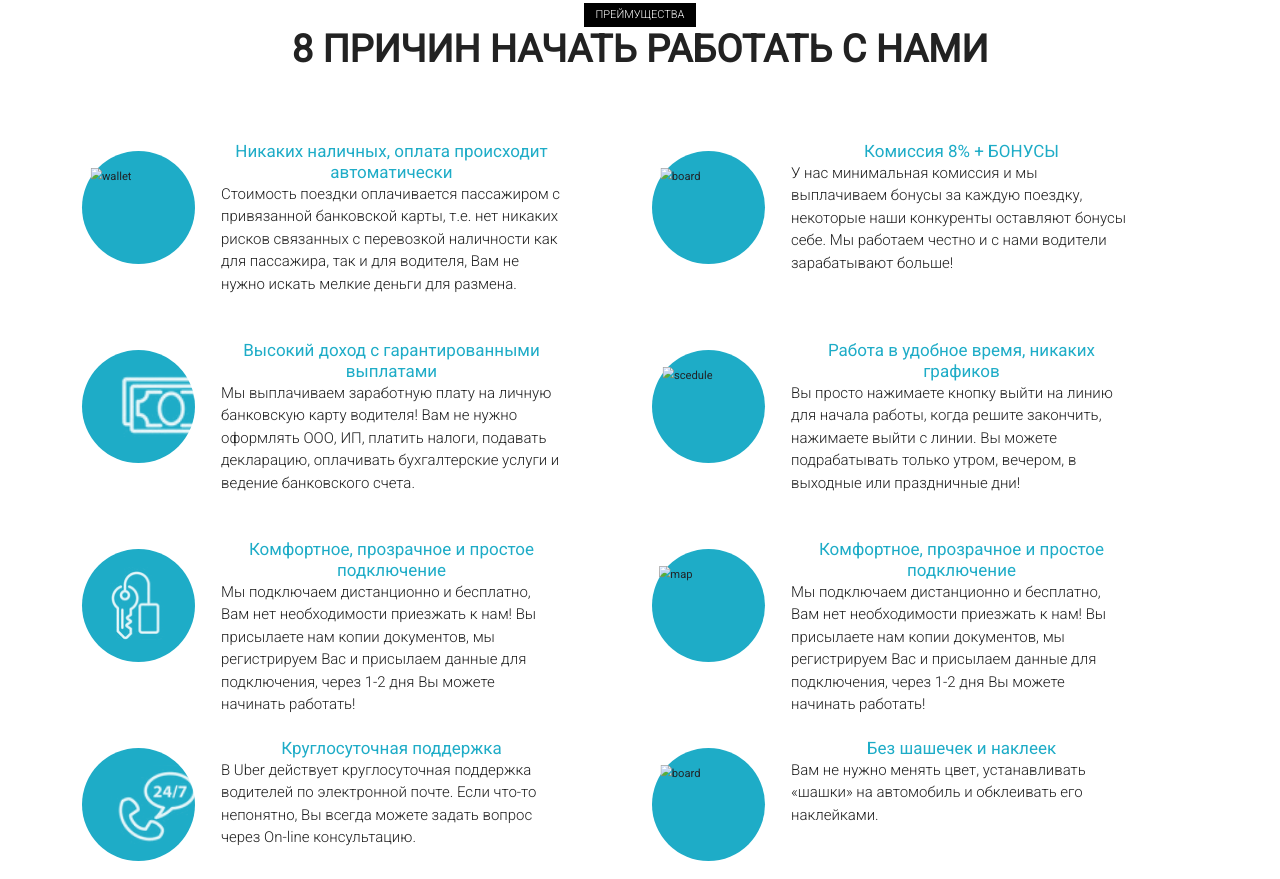
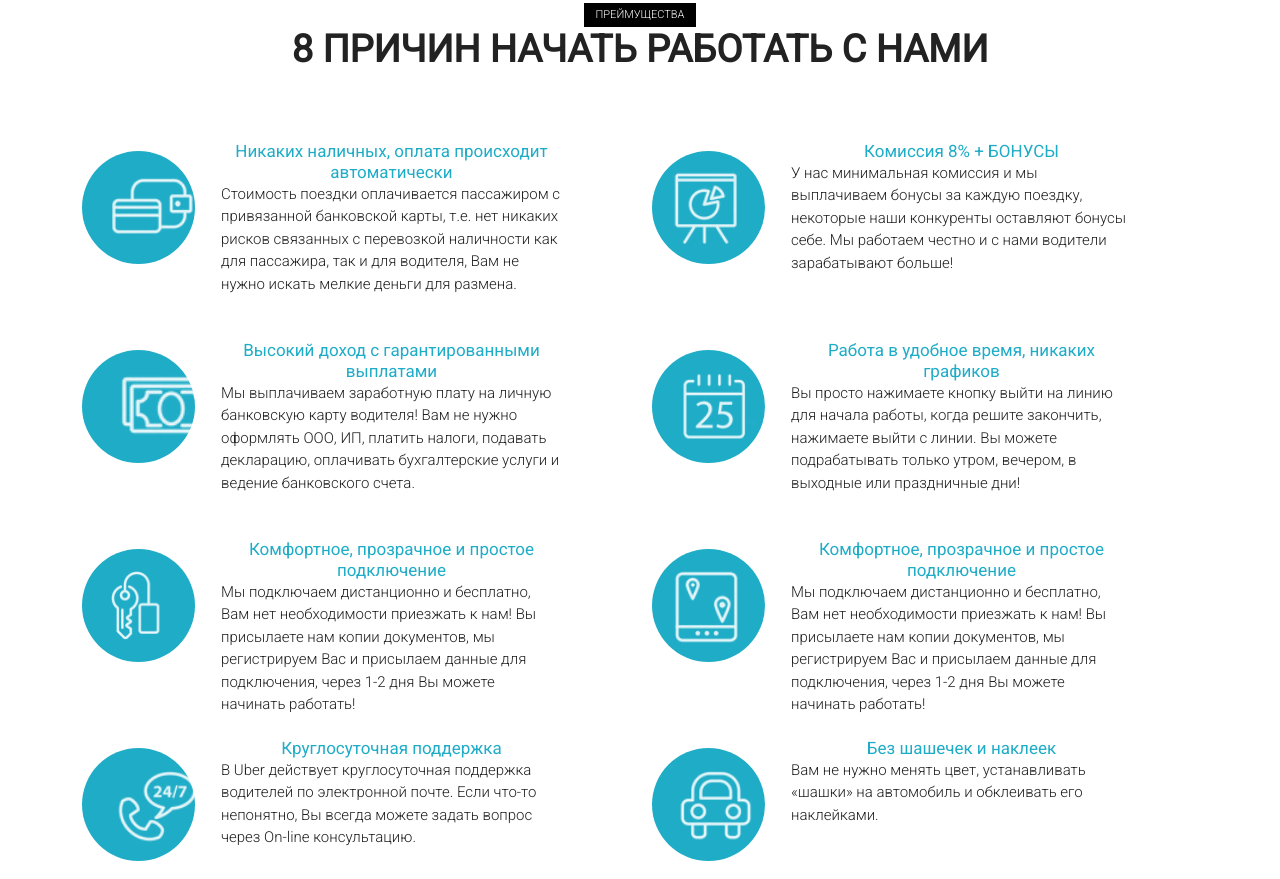
Before and after one commit to danil-jpg/Uber.github.io, a plain HTML site: page index.html in a window 1280 px wide. Shown: the part 997-1876 px from the top of the page. Drawn offline with Linux system fonts and the light colour scheme; files whose address does not match are found by name.

Commit message:
Add files via upload

```diff
--- a/index.html
+++ b/index.html
@@ -96,7 +96,7 @@
 
                 <div class="col-12 col-md-6  m40">
                     <div class="advantage_cell">
-                        <div class="advantage_circle"><img src="../src/Icons/IconWallet.png" alt="wallet" class="advantage_img">
+                        <div class="advantage_circle"><img src="Icons/IconWallet.png" alt="wallet" class="advantage_img">
                         </div>
                         <div class="advantage_textCell">
                             <div class="advantage_tagline">Никаких наличных, оплата происходит автоматически</div>
@@ -108,7 +108,7 @@
 
                 <div class="col-12 col-md-6 m40">
                     <div class="advantage_cell">
-                        <div class="advantage_circle"><img src="../src/Icons/Board1.png" alt="board" class="advantage_img">
+                        <div class="advantage_circle"><img src="Icons/Board1.png" alt="board" class="advantage_img">
                         </div>
                         <div class="advantage_textCell">
                             <div class="advantage_tagline">Комиссия 8% + БОНУСЫ </div>
@@ -132,7 +132,7 @@
 
                 <div class="col-12 col-md-6  m40">
                     <div class="advantage_cell">
-                        <div class="advantage_circle"><img src="../src/Icons/IconScedule.png" alt="scedule" class="advantage_img">
+                        <div class="advantage_circle"><img src="Icons/IconScedule.png" alt="scedule" class="advantage_img">
                         </div>
                         <div class="advantage_textCell">
                             <div class="advantage_tagline">Работа в удобное время, никаких графиков
@@ -158,7 +158,7 @@
 
                 <div class="col-12 col-md-6  m40">
                     <div class="advantage_cell">
-                        <div class="advantage_circle"><img src="../src/Icons/IconMap.png" alt="map" class="advantage_img">
+                        <div class="advantage_circle"><img src="Icons/IconMap.png" alt="map" class="advantage_img">
                         </div>
                         <div class="advantage_textCell">
                             <div class="advantage_tagline">Комфортное, прозрачное и простое подключение </div>
@@ -182,7 +182,7 @@
 
                 <div class="col-12 col-md-6 m40" style="margin-bottom: 15px;">
                     <div class="advantage_cell">
-                        <div class="advantage_circle"><img src="../src/Icons/IconCar.png" alt="board" class="advantage_img">
+                        <div class="advantage_circle"><img src="Icons/IconCar.png" alt="board" class="advantage_img">
                         </div>
                         <div class="advantage_textCell">
                             <div class="advantage_tagline"> Без шашечек и наклеек</div>
```
